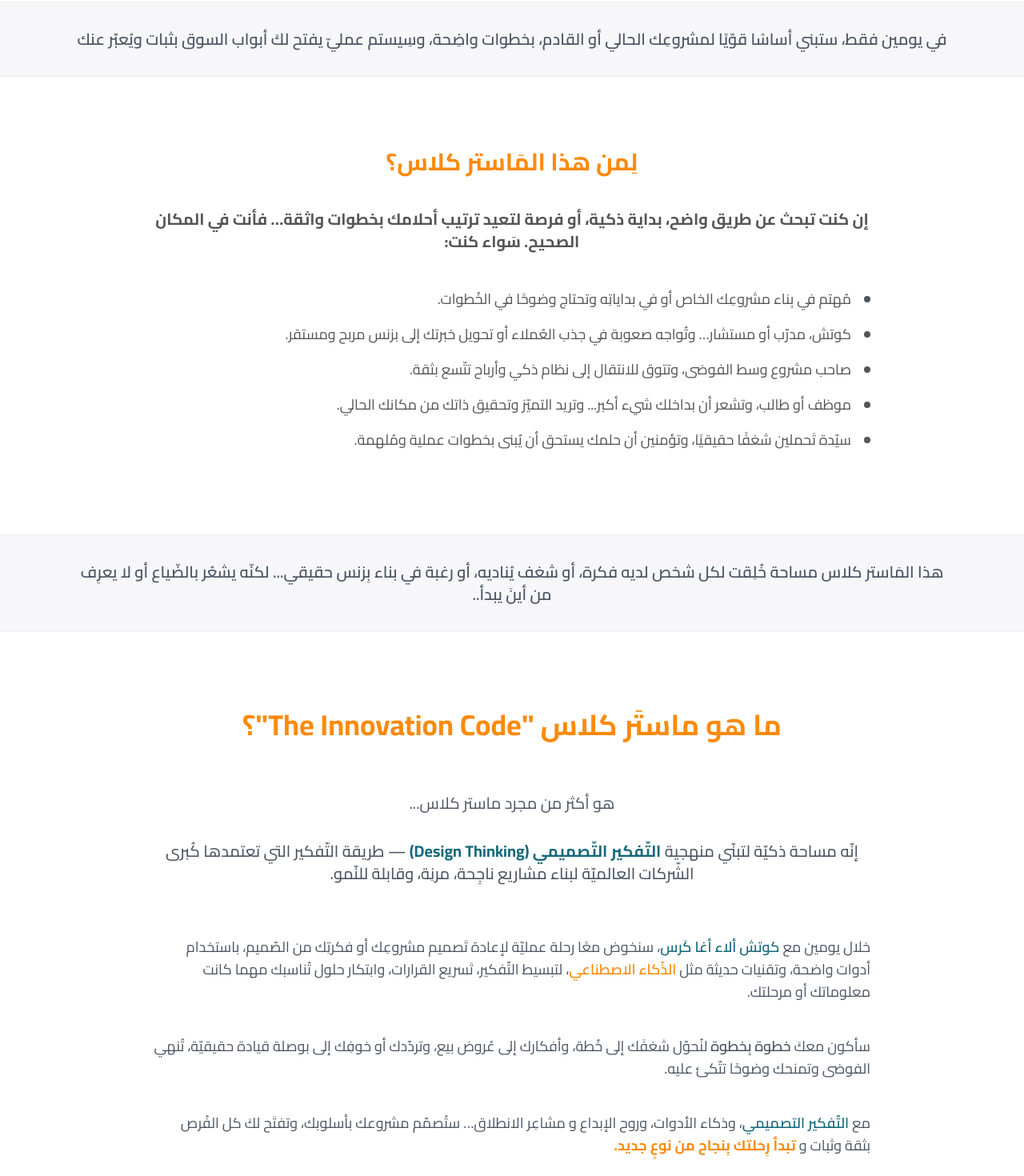
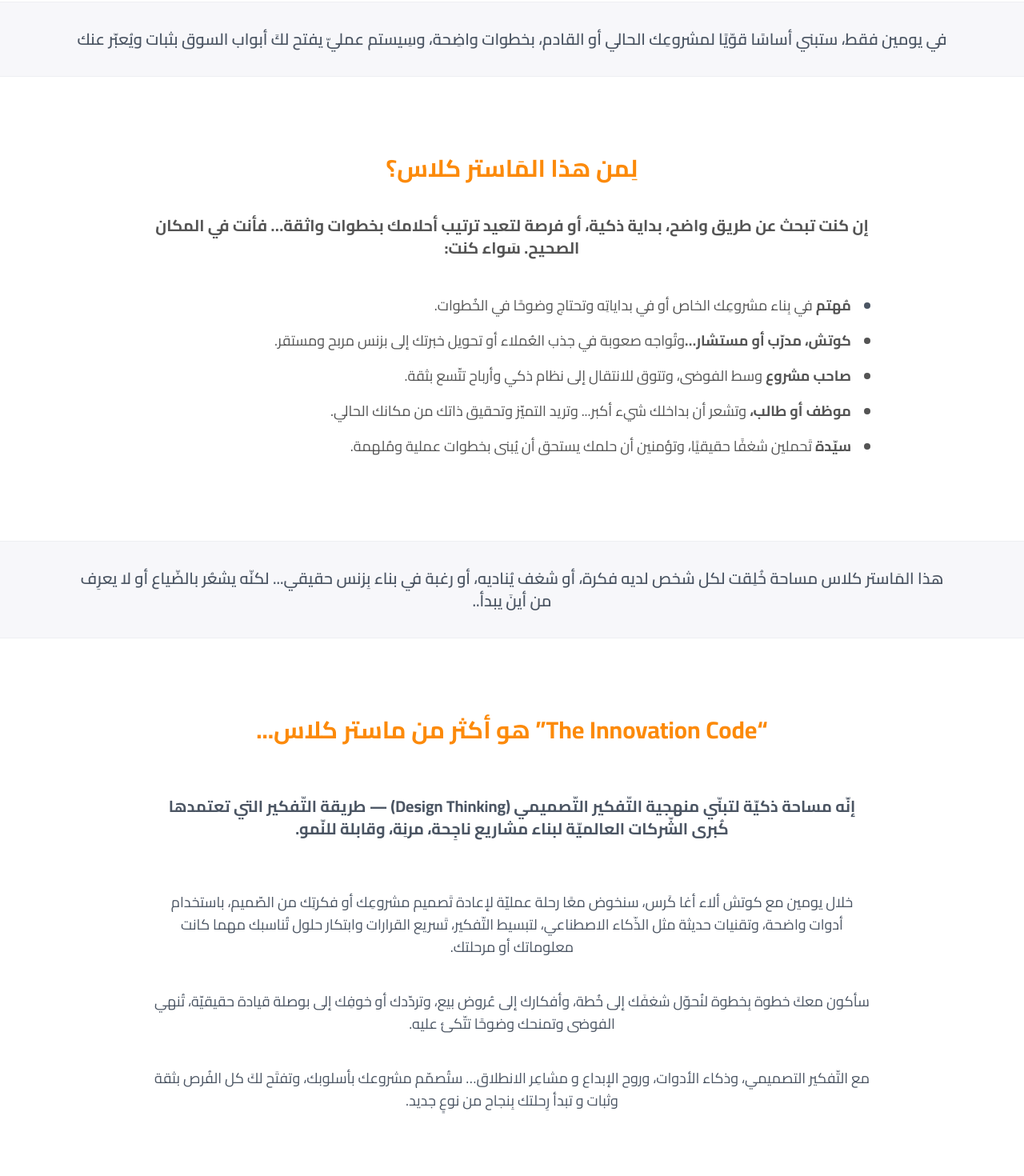
Before and after one commit to Dweirii/C-SQUAD-Master-Class, a Next.js app: page / in a window 1280 px wide. Shown: the part 560-2030 px from the top of the page at 80% size. Built offline with nearby package versions, Linux system fonts and the light colour scheme.

Commit message:
Fixing the Master Class Description UI

```diff
--- a/components/ar/master-class-description.tsx
+++ b/components/ar/master-class-description.tsx
@@ -1,45 +1,40 @@
 export default function MasterclassDescriptionArabic() {
   return (
     <section className="bg-white">
-      <div className="max-w-6xl mx-auto px-6 py-16 sm:py-20 lg:py-24">
+      <div className="max-w-6xl mx-auto px-6 py-16 sm:py-20 lg:pt-24">
         <div className="max-w-4xl mx-auto">
           {/* Heading */}
           <div className="text-center mb-12 sm:mb-16">
-            <h2 className="text-2xl sm:text-3xl md:text-4xl font-bold text-[#FC8A0A] leading-tight">
-              ما هو ماستَر كلاس "The Innovation Code"؟
+            <h2 className="text-2xl lg:text-3xl sm:text-2xl md:text-3xl font-bold text-[#FC8A0A] leading-tight">
+               “The Innovation Code” هو أكثر من ماستر كلاس...
             </h2>
           </div>
 
           {/* Lead statement */}
           <div className="text-center mb-12 sm:mb-16 space-y-6 sm:space-y-8">
-            <p className="text-gray-600 text-base sm:text-lg md:text-xl leading-relaxed">
-              هو أكثر من مجرد ماستر كلاس...
-            </p>
-            <p className="text-gray-600 text-base sm:text-lg md:text-xl leading-relaxed font-medium">
-              إنّه مساحة ذكيّة لتبنّي منهجية{" "}
-              <span className="text-[#14697A] font-bold">التّفكير التّصميمي (Design Thinking)</span> — طريقة التّفكير التي
-              تعتمدها كُبرى الشّركات العالميّة لبناء مشاريع ناجِحة، مرنِة، وقابلة للنّمو.
+            <p className="text-gray-600 text-base sm:text-lg md:text-xl leading-relaxed font-bold">
+                إنّه مساحة ذكيّة لتبنّي منهجية التّفكير التّصميمي (Design Thinking) — طريقة التّفكير التي تعتمدها كُبرى الشّركات العالميّة لبناء مشاريع ناجِحة، مرنِة، وقابلة للنّمو.
             </p>
           </div>
 
           {/* Body paragraphs */}
-          <div className="space-y-8 sm:space-y-10 text-gray-600 text-base sm:text-lg leading-relaxed mb-12 sm:mb-16">
+          <div className="space-y-8 sm:space-y-10 text-gray-600 text-base lg:text-lg text-center sm:text-lg leading-relaxed mb-12 sm:mb-16">
             <p>
-              خلال يومين مع <span className="font-semibold text-[#14697A]">كوتش ألاء أغا كَرس</span>، سنخوض معًا رحلة
+              خلال يومين مع كوتش ألاء أغا كَرس، سنخوض معًا رحلة
               عمليّة لإعادة تَصميم مشروعِك أو فكرتِك من الصّميم، باستخدام أدوات واضحة، وتقنيات حديثة مثل{" "}
-              <span className="font-semibold text-[#FC8A0A]">الذّكاء الاصطناعي</span>، لتبسيط التّفكير، تَسريع القرارات،
+              الذّكاء الاصطناعي، لتبسيط التّفكير، تَسريع القرارات
               وابتكار حلول تُناسبك مهما كانت معلوماتك أو مرحلتك.
             </p>
 
             <p>
-              سأكون معكَ <span className="font-semibold">خطوة بِخطوة</span> لنُحوّل شغفَك إلى خُطة، وأفكارك إلى عُروض بيع،
+              سأكون معكَ خطوة بِخطوة لنُحوّل شغفَك إلى خُطة، وأفكارك إلى عُروض بيع،
               وتردّدك أو خوفِك إلى بوصلة قيادة حقيقيّة، تُنهي الفوضى وتمنحك وضوحًا تتّكئ عليه.
             </p>
 
             <p>
-              مع <span className="font-semibold text-[#14697A]">التّفكير التصميمي</span>، وذكاء الأدوات، وروح الإبداع و
+              مع التّفكير التصميمي، وذكاء الأدوات، وروح الإبداع و
               مشاعِر الانطلاق… ستُصمّم مشروعك بأسلوبك، وتفتَح لكَ كل الفُرص بثقة وثبات و{" "}
-              <span className="font-bold text-[#FC8A0A]">تبدأ رِحلتك بِنجاح من نوعٍ جديد.</span>
+              تبدأ رِحلتك بِنجاح من نوعٍ جديد.
             </p>
           </div>
         </div>
--- a/components/ar/masterClass-audienace.tsx
+++ b/components/ar/masterClass-audienace.tsx
@@ -1,6 +1,6 @@
 export default function MasterclassAudienceArabic() {
   return (
-    <section className="bg-white lg:mt-6">
+    <section className="bg-white lg:mt-8">
       <div className="max-w-6xl mx-auto px-6 sm:py-10 lg:pt-16">
         <div className="max-w-4xl mx-auto">
           {/* Title */}
@@ -23,35 +23,35 @@
             <li className="flex items-start gap-2 sm:gap-4">
               <div className="flex-shrink-0 w-2 h-2 bg-gray-600 rounded-full mt-2 sm:mt-2.5"></div>
               <p className="text-base sm:text-lg leading-relaxed">
-                مُهتم في بِناء مشروعِك الخاص أو في بداياتِه وتحتاج وضوحًا في الخُطوات.
+                <strong>مُهتم</strong> في بِناء مشروعِك الخاص أو في بداياتِه وتحتاج وضوحًا في الخُطوات.
               </p>
             </li>
 
             <li className="flex items-start gap-2 sm:gap-4">
               <div className="flex-shrink-0 w-2 h-2 bg-[#545454] rounded-full mt-2 sm:mt-2.5"></div>
               <p className="text-base sm:text-lg leading-relaxed">
-                كوتش، مدرّب أو مستشار… وتُواجه صعوبة في جذب العُملاء أو تحويل خبرتك إلى بزنس مربح ومستقر.
+                <strong>كوتش، مدرّب أو مستشار…</strong>وتُواجه صعوبة في جذب العُملاء أو تحويل خبرتك إلى بزنس مربح ومستقر.
               </p>
             </li>
 
             <li className="flex items-start gap-2 sm:gap-4">
               <div className="flex-shrink-0 w-2 h-2 bg-[#545454] rounded-full mt-2 sm:mt-2.5"></div>
               <p className="text-base sm:text-lg leading-relaxed">
-                صاحب مشروع وسط الفوضى، وتتوق للانتقال إلى نظام ذكي وأرباح تتّسع بثقة.
+               <strong> صاحب مشروع</strong> وسط الفوضى، وتتوق للانتقال إلى نظام ذكي وأرباح تتّسع بثقة.
               </p>
             </li>
 
             <li className="flex items-start gap-2 sm:gap-4">
               <div className="flex-shrink-0 w-2 h-2 bg-[#545454] rounded-full mt-2 sm:mt-2.5"></div>
               <p className="text-base sm:text-lg leading-relaxed">
-                موظف أو طالب، وتشعر أن بداخلك شيء أكبر... وتريد التميّز وتحقيق ذاتك من مكانك الحالي.
+                <strong>موظف أو طالب،</strong> وتشعر أن بداخلك شيء أكبر... وتريد التميّز وتحقيق ذاتك من مكانك الحالي.
               </p>
             </li>
 
             <li className="flex items-start gap-2 sm:gap-4">
               <div className="flex-shrink-0 w-2 h-2 bg-[#545454] rounded-full mt-2 sm:mt-2.5"></div>
               <p className="text-base sm:text-lg leading-relaxed">
-                سيّدة تَحملين شغفًا حقيقيًا، وتؤمنين أن حلمك يستحق أن يُبنى بخطوات عملية ومُلهمة.
+                <strong>سيّدة</strong> تَحملين شغفًا حقيقيًا، وتؤمنين أن حلمك يستحق أن يُبنى بخطوات عملية ومُلهمة.
               </p>
             </li>
           </ul>
```
